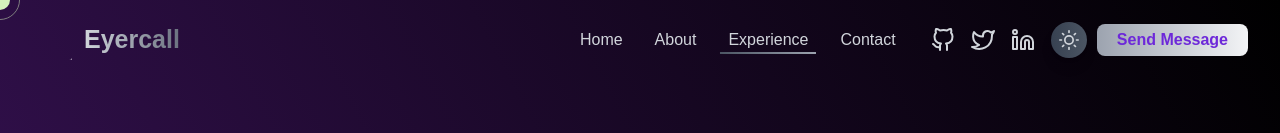
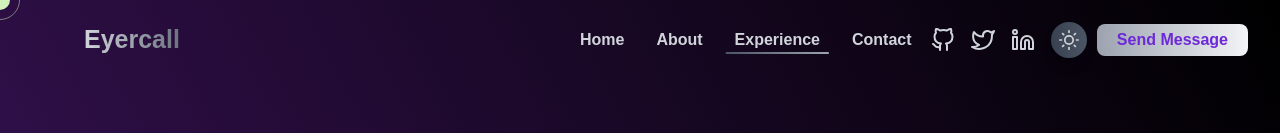
Before and after one commit to GymAurCode/eyercall-portfolio-website, a React (Vite) app: page /experience in a window 1280 px wide. Shown: the top 133 px of the page. Built offline with nearby package versions, Linux system fonts and the light colour scheme.

Commit message:
some ajeeb changes

```diff
--- a/src/components/Header.jsx
+++ b/src/components/Header.jsx
@@ -5,7 +5,7 @@ import { Link, useLocation } from "react-router-dom";
 import ThemeToggle from "./ThemeToggle";
 import emailjs from "@emailjs/browser";
 import { emailjsConfig } from "../config/emailjs.js";
-import ThemeImage  from "./ThemeImage.jsx";
+import ThemeImage from "./ThemeImage.jsx"
 
 const Header = () => {
     const location = useLocation();
@@ -108,7 +108,7 @@ const Header = () => {
         >
           <Link to="/" className="flex items-center">
             <div className="h-10 w-10 rounded-xl bg-gradient-to-r  flex items-center justify-center text-purple-600 font-bold text-xl mr-3 ">
-              <ThemeImage/>
+              <ThemeImage />
             </div>
         <span className="jump-glitch text-[25px] font-bold bg-gradient-to-r from-purple-700 via-blue-500 to-pink-600 dark:from-gray-300 dark:to-gray-500 bg-clip-text text-transparent">
   Eyercall
@@ -117,7 +117,7 @@ const Header = () => {
         </motion.div>
 
         {/* Desktop Navigation */}
-       <nav className="ml-[400px] lg:flex hidden space-x-8">
+       <nav className="ml-[400px] lg:flex hidden space-x-8 ">
   {[
     { name: "Home", path: "/" },
     { name: "About", path: "/about" },
@@ -138,14 +138,20 @@ const Header = () => {
       >
         <Link
           to={item.path}
-          className={`relative text-violet-400 dark:text-gray-300 hover:text-gray-700 font-medium transition-colors duration-300 group ${
+          className={`relative font-bold text-violet-400 dark:text-gray-300 hover:text-gray-700  transition-colors duration-300 group ${
             location.pathname === item.path ? 'text-violet-800' : ''
           }`}
         >
           {item.name}
-          <span className={`absolute -bottom-[6px] left-1/2 h-0.5 dark:bg-gradient-to-r dark:from-gray-600 dark:to-gray-400 group-hover:w-[120%] transition-all duration-300 transform -translate-x-1/2 ${
-            location.pathname === item.path ? 'w-[120%]' : 'w-0'
-          }`}></span>
+          <span
+  className={`absolute -bottom-[6px] left-1/2 h-0.5
+    bg-gradient-to-r from-purple-800 via-blue-500 to-pink-400
+    dark:from-gray-600 dark:to-gray-400
+    group-hover:w-[120%] transition-all duration-300 transform -translate-x-1/2
+    ${location.pathname === item.path ? 'w-[120%]' : 'w-0'}`}
+></span>
+
+
         </Link>
       </motion.div>
   ))}
@@ -247,7 +253,7 @@ const Header = () => {
         opacity: isOpen ? 1 : 0,
         height: isOpen ? "auto" : 0,
      }}
-     className="md:hidden overflow-hidden  bg-gray-100 dark:bg-gray-900 shadow-lg px-4 py-5 space-y-5 theme-transition">
+     className="md:hidden overflow-hidden bg-gray-100 dark:bg-gray-900 shadow-lg px-4 py-5 space-y-5 theme-transition">
           <nav className="flex flex-col space-y-3">
               {[
                 { name: "Home", path: "/" },
--- a/src/components/ThemeImage.jsx
+++ b/src/components/ThemeImage.jsx
@@ -1,33 +1,20 @@
-import { useState, useEffect } from "react";
+function ThemeImage() {
+  return (
+    <div className="jump-glitch relative inline-block">
+      {/* Light mode logo */}
+      <img
+        src="/images/lightmoodlogo.gif"
+        alt="Eyercall Logo"
+        className="w-40 h-auto dark:hidden"
+      />
 
-function ThemeImage() {
-  const [isDark, setIsDark] = useState(false);
-
-  useEffect(() => {
-    const html = document.documentElement;
-
-    // Initial check
-    setIsDark(html.classList.contains("dark"));
-
-    // Observe <html> class changes
-    const observer = new MutationObserver(() => {
-      setIsDark(html.classList.contains("dark"));
-    });
-
-    observer.observe(html, {
-      attributes: true,
-      attributeFilter: ["class"],
-    });
-
-    return () => observer.disconnect();
-  }, []);
-
-  return (
-    <img
-      src={isDark ? "/images/eyercall-gif.gif" : "/images/lightmoodlogo.gif"}
-      alt="Eyercall Logo"
-      className="w-40 h-auto"
-    />
+      {/* Dark mode logo */}
+      <img
+        src="/images/eyercall-gif.gif"
+        alt="Eyercall Logo"
+        className="w-40 h-auto hidden dark:block"
+      />
+    </div>
   );
 }
 
--- a/src/index.css
+++ b/src/index.css
@@ -43,7 +43,7 @@ body {
   color: var(--text-primary);
   transition: background-color 0.3s ease, color 0.3s ease;
   z-index: 999;
-  /* cursor: none; */
+  cursor: none;
   padding-bottom: 100vh;
 }
 
--- a/tailwind.config.js
+++ b/tailwind.config.js
@@ -11,9 +11,6 @@ export default {
         'gradient-radial': 'radial-gradient(var(--tw-gradient-stops))',
         'gradient-conic': 'conic-gradient(from 180deg at 50% 50%, var(--tw-gradient-stops))',
       },
-      screens: {
-        'xl2': '1500px', // custom breakpoint
-      },
     },
   },
   plugins: [],
```
